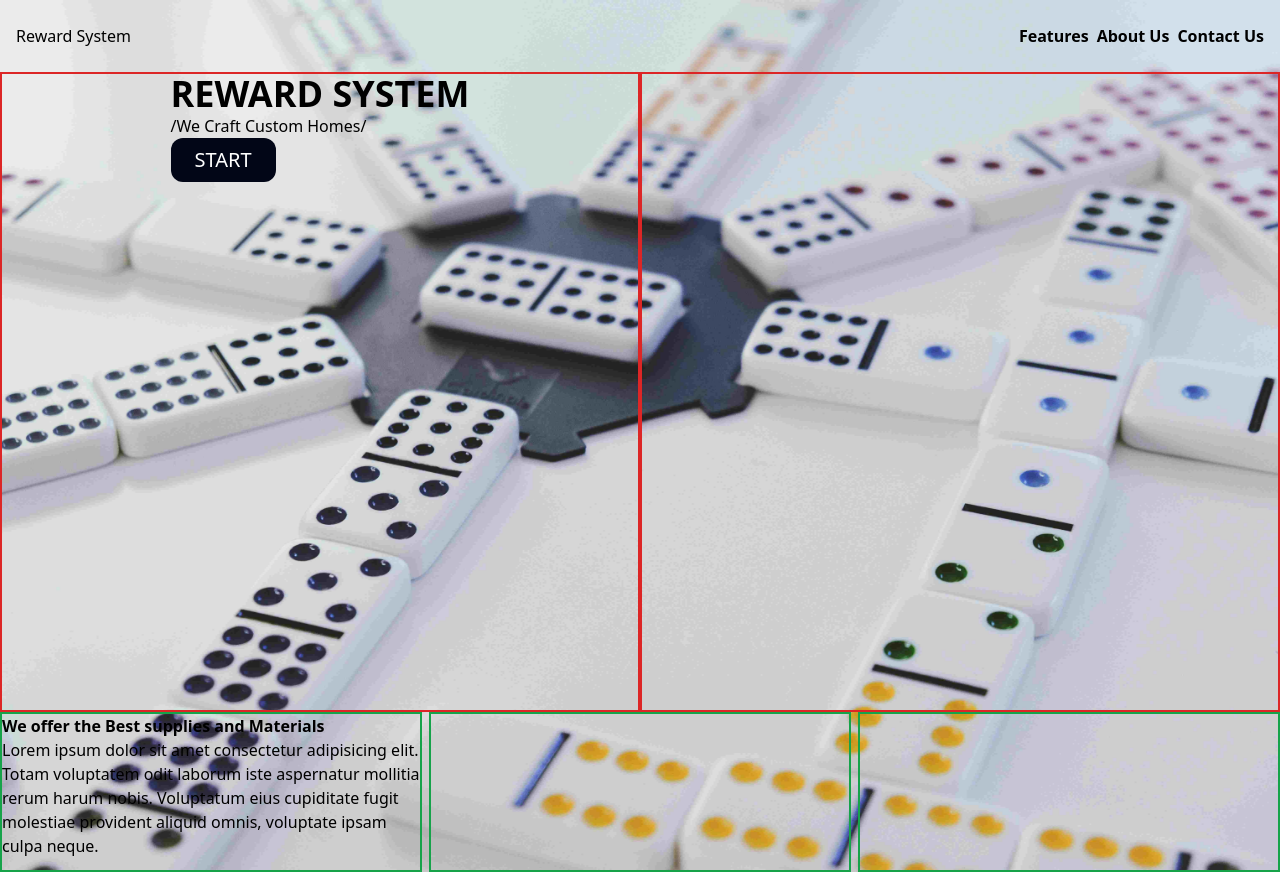
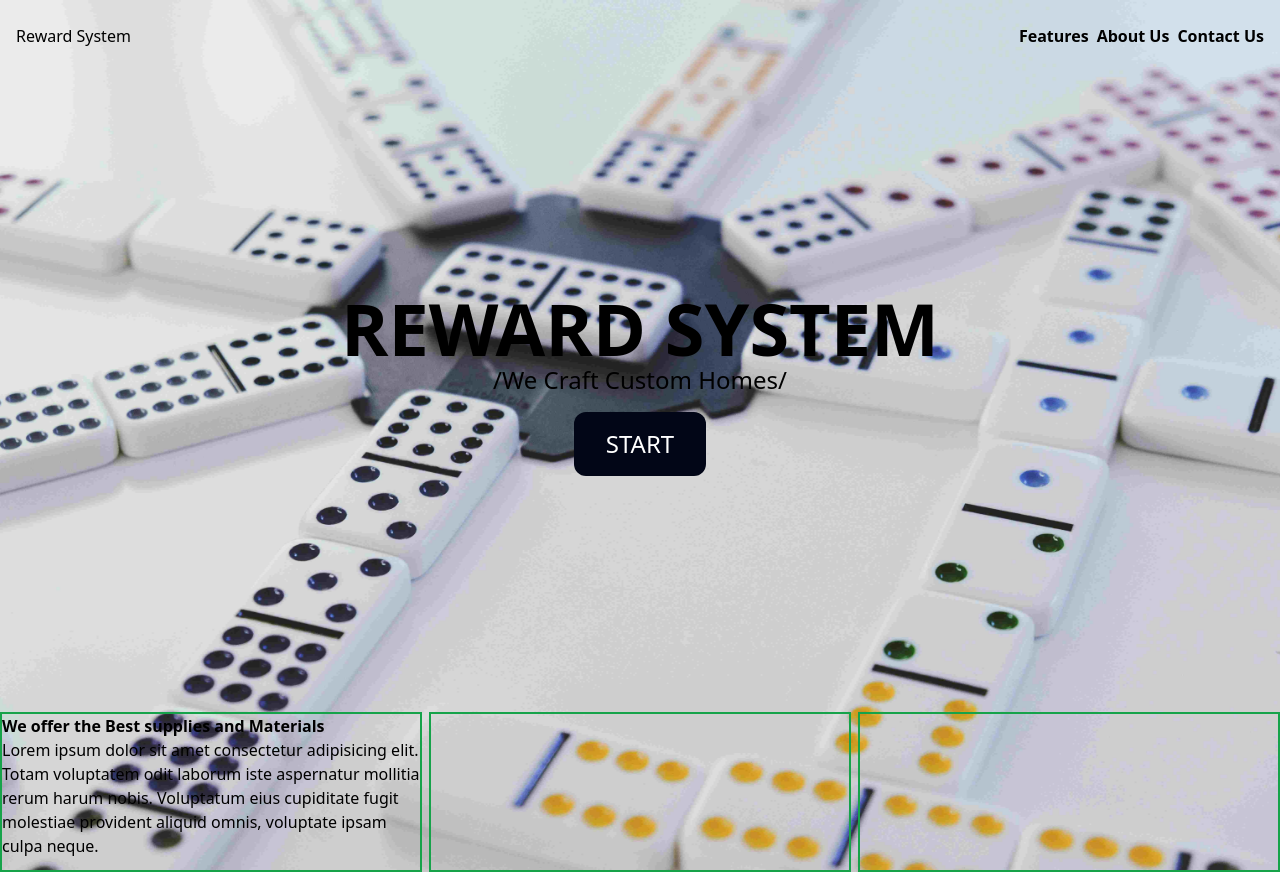
Before and after one commit to Cavein254/rewardsystem, a React (Vite) app in the folder client/: page / in a window 1280 px wide. Built offline with nearby package versions, Linux system fonts and the light colour scheme; no server answers.

Commit message:
removed minor bg

```diff
--- a/client/src/components/landing/Hero.tsx
+++ b/client/src/components/landing/Hero.tsx
@@ -1,17 +1,20 @@
 const Hero = () => {
   return (
     <div className="flex flex-col h-[100vh]">
-      <div className="flex w-full flex-col md:flex-row h-[80%]">
-        <div className="md:w-[50%] border-2 border-red-600 justify-center flex">
-          <div>
-            <h1 className="text-4xl font-bold uppercase">Reward System</h1>
-            <h4>/We Craft Custom Homes/</h4>
-            <button className="text-white text-xl uppercase rounded-xl px-6 py-2 hover:shadow-xl bg-slate-950">
-              start
-            </button>
+      <div className="flex w-full flex-col md:flex-row h-[80%] ">
+        <div className="justify-center flex w-full">
+          <div className="flex flex-col justify-center items-center">
+            <h1 className="text-7xl font-bold uppercase text-center">
+              Reward System
+            </h1>
+            <h4 className="text-2xl">/We Craft Custom Homes/</h4>
+            <div className="py-4">
+              <button className="text-white text-2xl uppercase rounded-xl px-8 py-4 hover:shadow-xl bg-slate-950">
+                start
+              </button>
+            </div>
           </div>
         </div>
-        <div className="md:w-[50%] border-2 border-red-600"></div>
       </div>
       {/* footer */}
       <div className="flex w-full justify-between h-[20%]">
--- a/client/tailwind.config.js
+++ b/client/tailwind.config.js
@@ -20,6 +20,7 @@ export default {
     extend: {
       backgroundImage: {
         main: "url('./src/assets/dominos.jpg')",
+        minor: "url('./src/assets/writing.jpg')",
       },
       colors: {
         border: "hsl(var(--border))",
```
Also changed, not shown: client/src/assets/writing.jpg (added).
